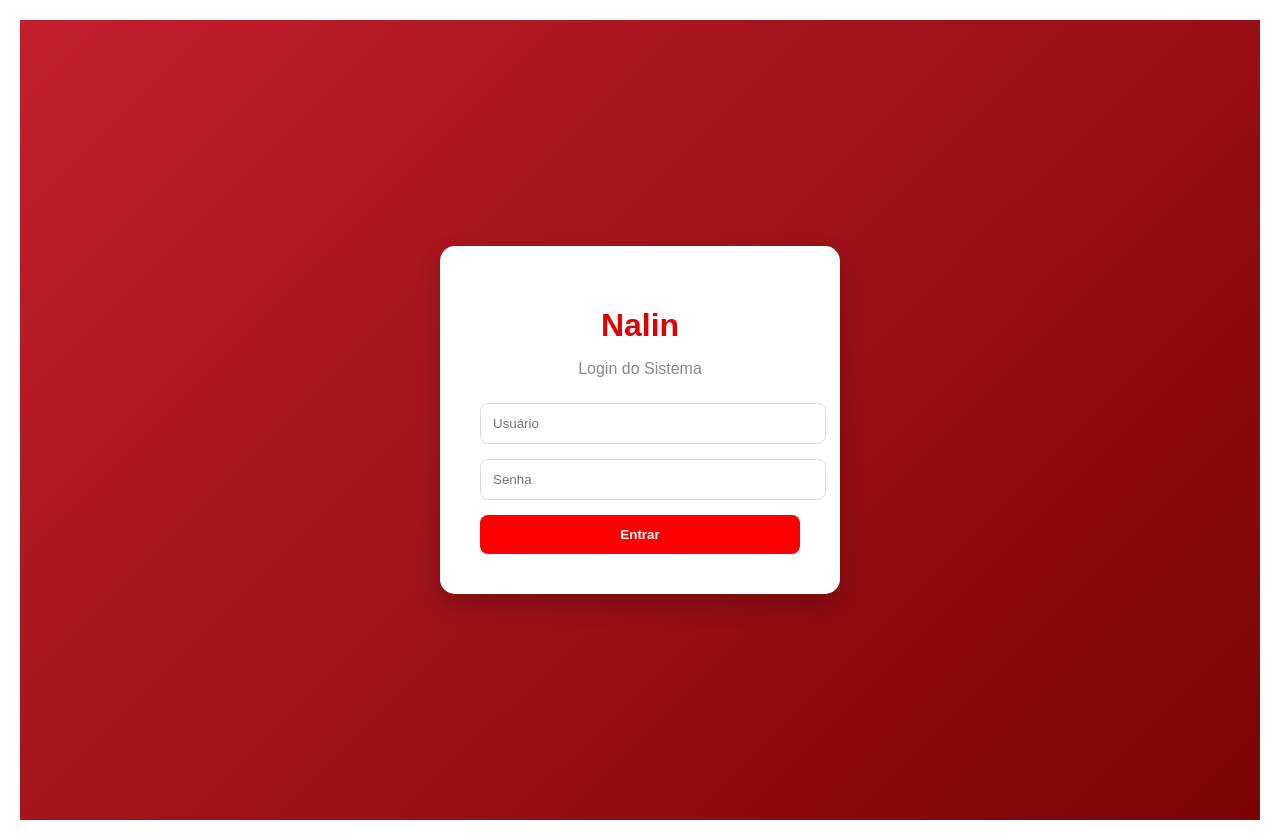
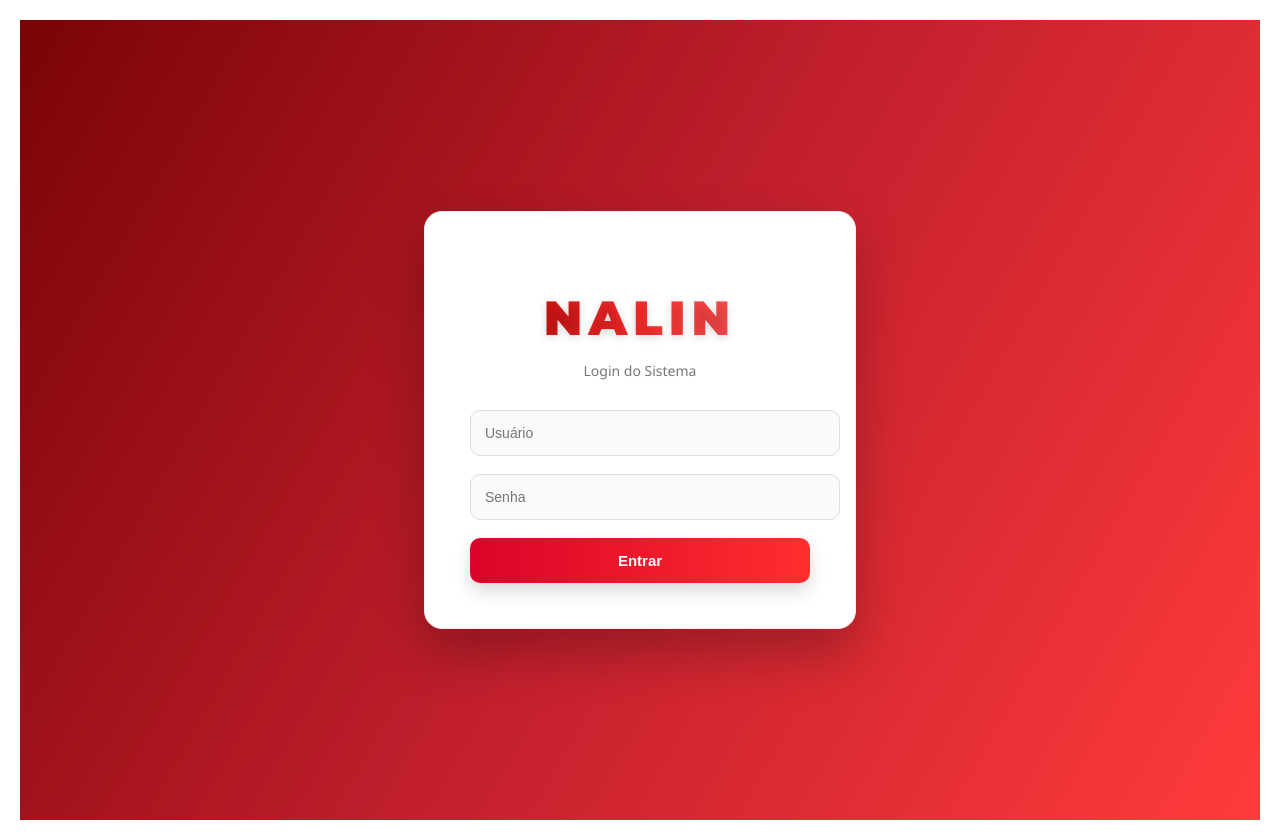
Before and after one commit to coder-marllon/nalin-frontend, a Vue app: page / in a window 1280 px wide. Built offline with nearby package versions, Linux system fonts and the light colour scheme.

Commit message:
style() Melhorando a Tela de Login

```diff
--- a/src/views/LoginView.vue
+++ b/src/views/LoginView.vue
@@ -4,7 +4,7 @@
 
     <!-- Card central branco -->
     <div class="login-card">
-      <h1>Nalin</h1>
+      <h1 class="logo">NALIN</h1>
       <p>Login do Sistema</p>
 
       <!-- v-model liga o input com a variável "login" do data() -->
@@ -71,71 +71,121 @@ export default {
 };
 </script>
 
+
 <style scoped>
-/* Fundo azul degradê ocupando a tela toda */
+@import url('https://fonts.googleapis.com/css2?family=Montserrat:wght@400;700;900&family=Poppins:wght@300;400;600&display=swap');
+
+
+/* 🔴 Fundo moderno */
 .login-page {
   height: 100vh;
-  background: linear-gradient(135deg, #c21f2d, #7a0404);
+  background: linear-gradient(120deg, #7a0404, #c21f2d, #ff3b3b);
   display: flex;
   justify-content: center;
   align-items: center;
-  font-family: Arial, Helvetica, sans-serif;
+  font-family: "Segoe UI", Arial, sans-serif;
 }
 
-/* Cartão branco do login */
+/* 🧊 Card com efeito vidro */
 .login-card {
-  background: white;
-  padding: 40px;
-  border-radius: 15px;
-  width: 320px;
+  backdrop-filter: blur(12px);
+  background:white;
+  padding: 45px;
+  border-radius: 18px;
+  width: 340px;
   text-align: center;
-  box-shadow: 0 10px 25px rgba(0,0,0,0.2);
+  box-shadow: 0 25px 50px rgba(0,0,0,0.25);
+  animation: fadeUp 0.6s ease;
+  border: 1px solid #eee;
+  animation: subirFade 0.8s ease-out;
 }
 
-/* Título Nalin */
-h1 {
-  margin-bottom: 5px;
-  /* color: #3b6edc; */
-  color: rgb(224, 2, 2);
+/* ✨ Animação de entrada */
+@keyframes subirFade {
+  from {
+    opacity: 0;
+    transform: translateY(40px);
+  }
+  to {
+    opacity: 1;
+    transform: translateY(0);
+  }
 }
 
-/* Subtítulo */
-p {
-  margin-bottom: 25px;
-  color: #888;
+/* Logo */
+.logo {
+  font-family: 'Montserrat', sans-serif;
+  font-size: 48px;
+  font-weight: 900;
+  letter-spacing: 6px;
+  margin-bottom: 5px;
+
+  /* efeito degradê */
+  background: linear-gradient(90deg,#b30000,#ff2e2e,#ff6b6b);
+  -webkit-background-clip: text;
+  -webkit-text-fill-color: transparent;
+
+  text-shadow: 0 2px 10px rgba(0,0,0,0.15);
 }
 
-/* Inputs */
+p {
+  margin-bottom: 30px;
+  color: #777;
+  font-size: 14px;
+}
+
+/* Inputs modernos */
 input {
   width: 100%;
-  padding: 12px;
-  margin-bottom: 15px;
-  border-radius: 8px;
+  padding: 14px;
+  margin-bottom: 18px;
+  border-radius: 10px;
   border: 1px solid #ddd;
+  background: #fafafa;
+  font-size: 14px;
+  transition: 0.3s;
 }
 
-/* Botão entrar */
+input:focus {
+  outline: none;
+  border: 1px solid #d90429;
+  background: white;
+  box-shadow: 0 0 0 3px rgba(217,4,41,0.15);
+}
+
+/* 🔥 Botão premium */
 button {
   width: 100%;
-  padding: 12px;
-  background: red;
+  padding: 14px;
+  background: linear-gradient(90deg,#d90429,#ff2e2e);
   color: white;
   border: none;
-  border-radius: 8px;
+  border-radius: 10px;
   font-weight: bold;
+  font-size: 15px;
   cursor: pointer;
+  transition: 0.25s;
+  box-shadow: 0 8px 18px rgba(0,0,0,0.15);
 }
 
-/* Efeito hover do botão */
 button:hover {
-  background: #8B0000;
+  transform: translateY(-2px);
+  box-shadow: 0 12px 25px rgba(0,0,0,0.2);
 }
 
-/* Mensagem de erro */
+button:active {
+  transform: translateY(0);
+}
+
+/* ❌ erro estilizado */
 .erro {
   display: block;
-  margin-top: 15px;
-  color: red;
-  font-size: 14px;
+  margin-top: 18px;
+  background: #ffe5e5;
+  color: #c21f2d;
+  padding: 10px;
+  border-radius: 8px;
+  font-size: 13px;
 }
+
 </style>
```
